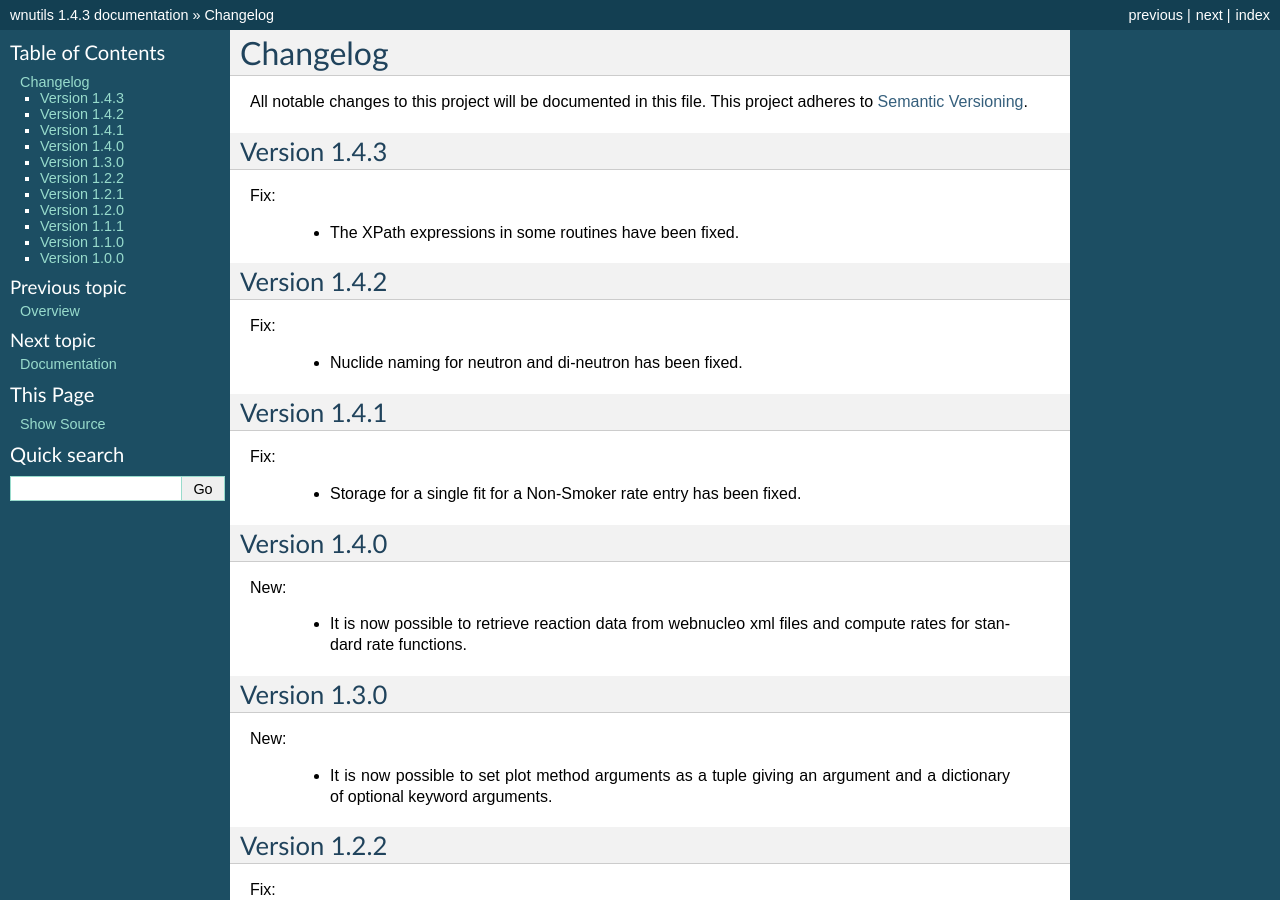
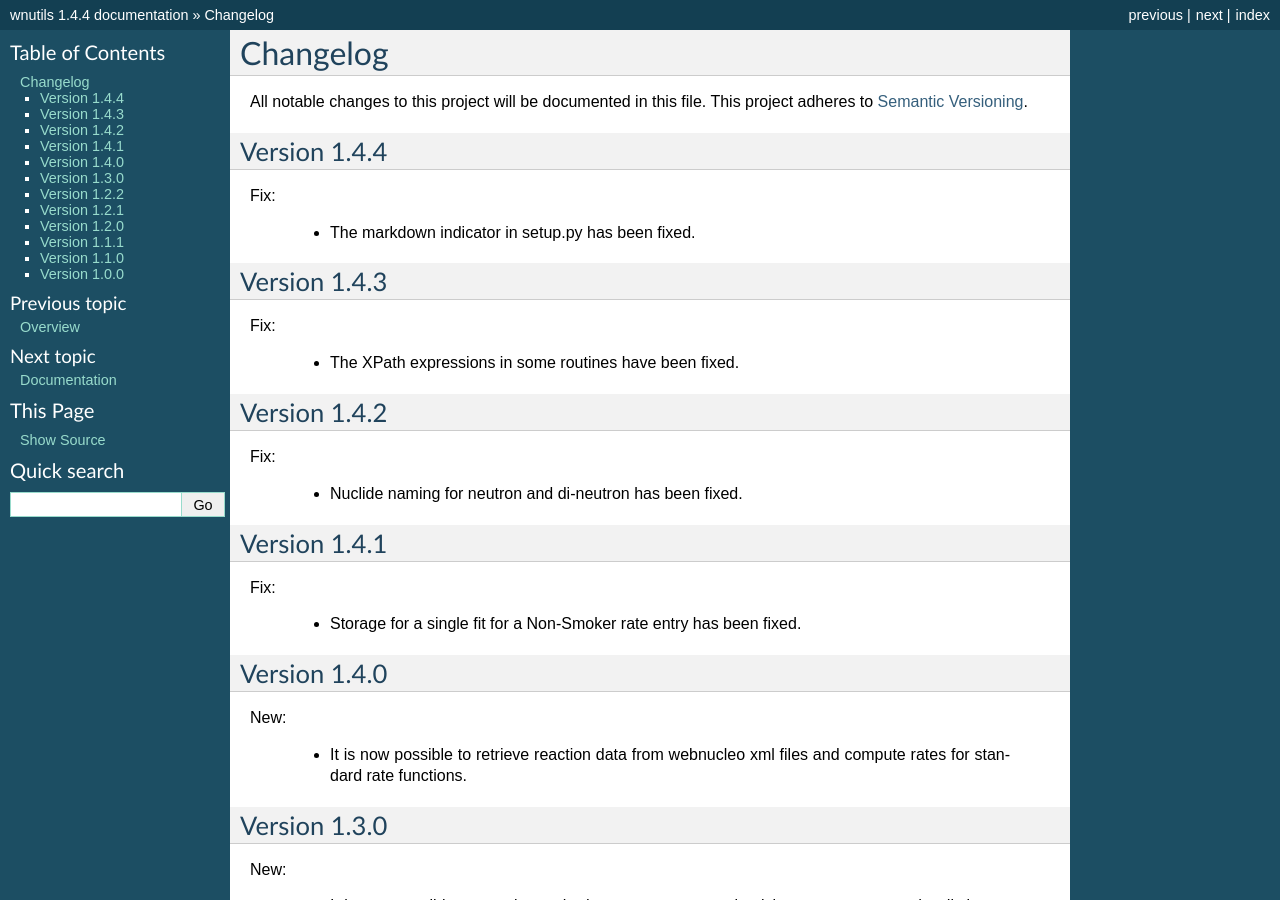
Before and after one commit to mbradle/wnutils, a Sphinx documentation site: the page built from doc/source/changelog.rst, in a window 1280 px wide and 900 px high. Built offline with Sphinx 7.4.7, drawn with Linux system fonts in a browser that asks for light colours; some of the changed text lies outside the part shown.

Commit message:
Fix README type in setup.py.  Update version.

```diff
--- a/doc/source/changelog.rst
+++ b/doc/source/changelog.rst
@@ -3,6 +3,13 @@ Changelog
 
 All notable changes to this project will be documented in this file.  This
 project adheres to `Semantic Versioning <http://semver.org/spec/v2.0.0.html>`_.
+
+Version 1.4.4
+-------------
+
+Fix:
+
+  * The markdown indicator in setup.py has been fixed.
 
 Version 1.4.3
 -------------
--- a/setup.py
+++ b/setup.py
@@ -43,7 +43,7 @@ setup(
     #
     # This field corresponds to the "Description-Content-Type" metadata field:
     # https://packaging.python.org/specifications/core-metadata/#description-content-type-optional
-    long_description_content_type='text/markdown',  # Optional (see note above)
+    long_description_content_type='text/x-rst',  # Optional (see note above)
 
     url='https://github.com/mbradle/wnutils',  # Optional
 
--- a/wnutils/__about__.py
+++ b/wnutils/__about__.py
@@ -8,6 +8,6 @@ __all__ = [
 
 __title__ = "wnutils"
 __summary__ = "Python project to read and plot webnucleo files"
-__version__ = "1.4.3"
+__version__ = "1.4.4"
 __author__ = "Clemson University"
 __copyright__ = "Clemson University, 2018-2019"
```
